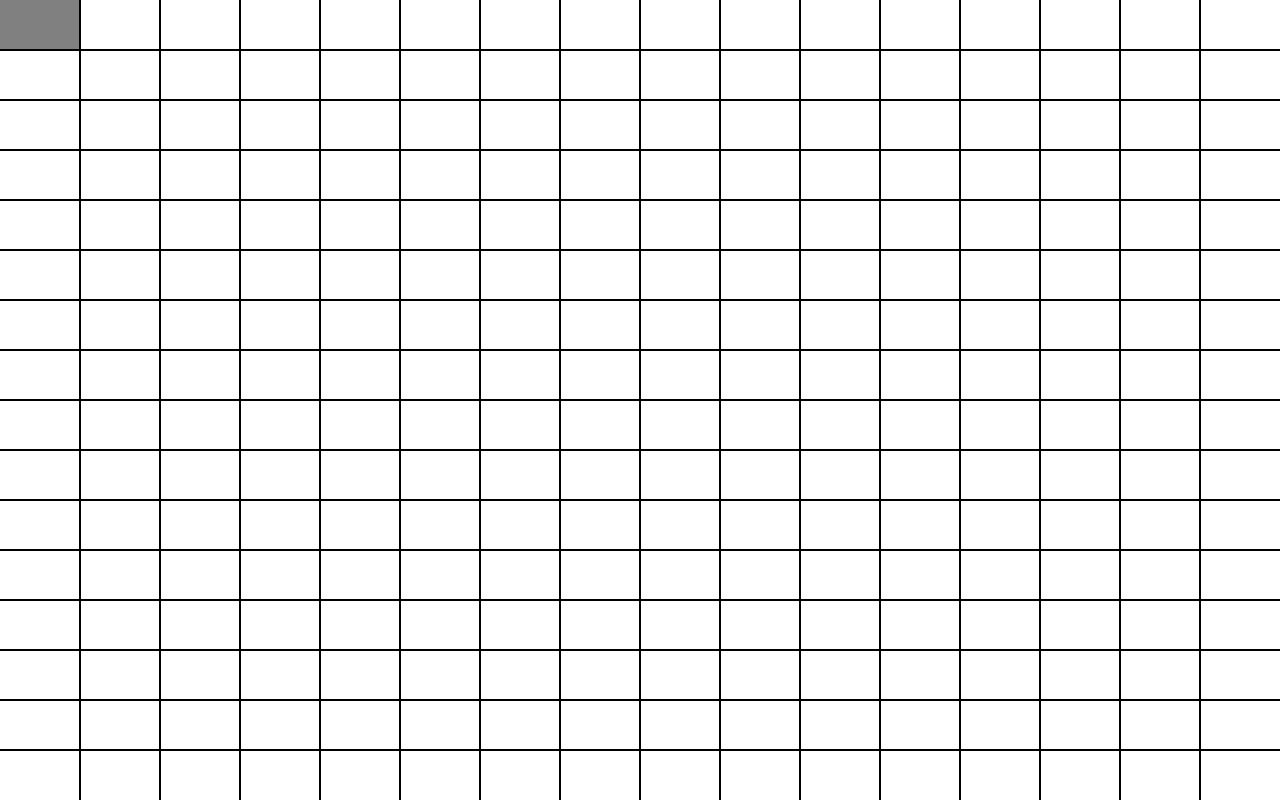
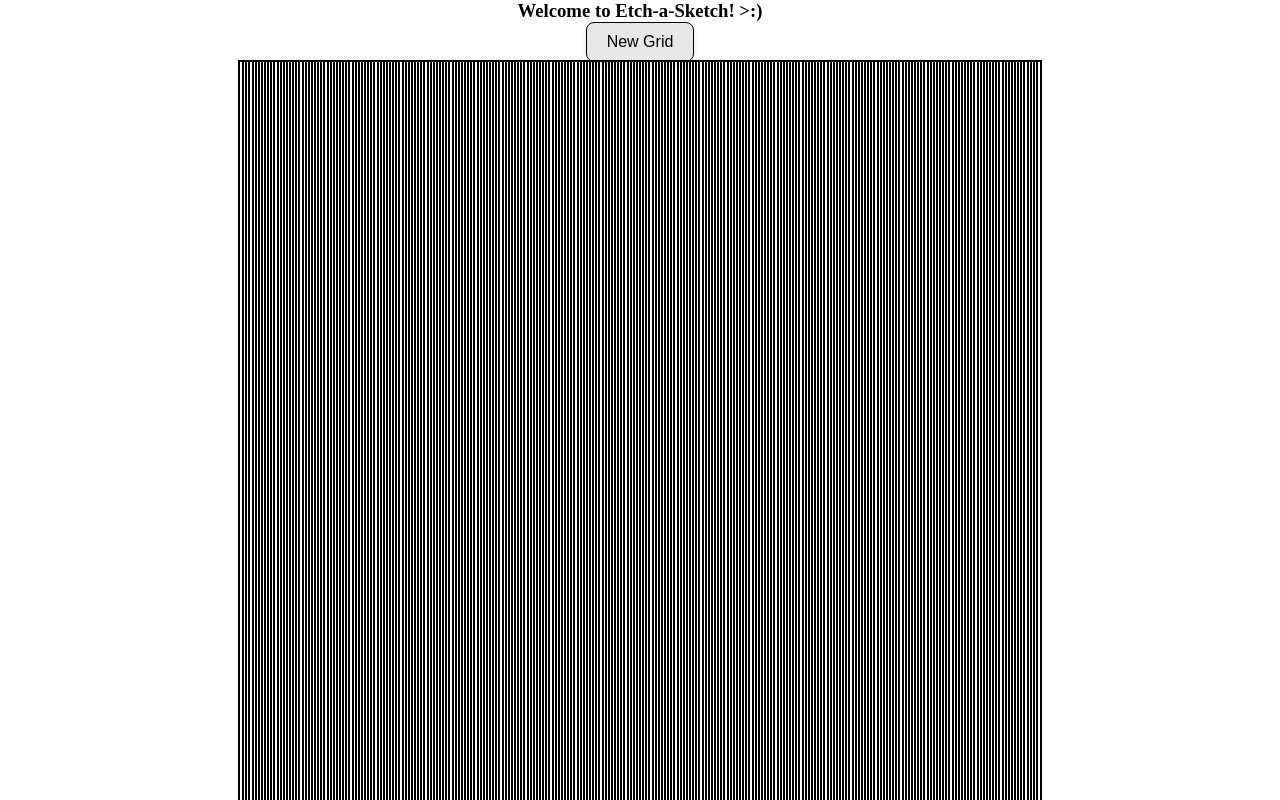
Before and after one commit to spiderzoast/etch-a-sketch, a plain HTML site: page index.html in a window 1280 px wide. Drawn offline with Linux system fonts and the light colour scheme.

Commit message:
Add button to make a new grid

```diff
--- a/index.html
+++ b/index.html
@@ -3,11 +3,13 @@
   <head>
     <meta charset="UTF-8">
     <meta name="viewport" content="width=device-width, initial-scale=1.0">
-    <title>Document</title>
+    <title>Etch-a-Sketch >:)</title>
     <link rel="stylesheet" href="style.css">
     <script defer src="./javascript.js"></script>
   </head>
   <body>
-    <div class="container"></div>
+    <h3>Welcome to Etch-a-Sketch! >:)</h3>
+    <button>New Grid</button>
+    <div class="game-container"></div>
   </body>
 </html>
--- a/javascript.js
+++ b/javascript.js
@@ -1,9 +1,17 @@
-const container = document.querySelector(".container");
+const container = document.querySelector(".game-container");
+const btn = document.querySelector("button");
 
-for (let i = 0; i < 256; i++) {
-  createSquare();
-  console.log(`Square ${i} created!`);
-}
+createGrid(16);
+
+btn.addEventListener("click", () => {
+  const input = prompt("Enter a number from 1 to 100:");
+  if (isNaturalNumberBetween1And100(input)) {
+    createGrid(input);
+  } else {
+    alert("Please insert a valid number.");
+  }
+  return;
+})
 
 function createSquare() {
   const square = document.createElement("div");
@@ -13,3 +21,18 @@ function createSquare() {
   container.appendChild(square);
   return;
 }
+
+function createGrid (number) {
+  while (container.hasChildNodes()) {
+    container.removeChild(container.lastElementChild);
+  }
+  number = number * number;
+  for (let i = 0; i < number; i++) {
+    createSquare();
+  }
+  return;
+}
+
+function isNaturalNumberBetween1And100 (num) {
+  return Number.isInteger(num) && num >= 1 && num <= 100;
+}
--- a/style.css
+++ b/style.css
@@ -5,17 +5,43 @@
   box-sizing: border-box;
 }
 
-.container {
+body {
+  width: 100vw;
+  height: 100vh;
+  display: flex;
+  flex-direction: column;
+  align-items: center;
+  justify-content: space-around;
+}
+
+/* Reset Button */
+
+button {
+  background-color: #e7e7e7;
+  border: 1px solid black;
+  padding: 10px 20px;
+  font-size: 16px;
+  border-radius: 8px;
+  box-shadow: 0 4px 6px rgba(0, 0, 0, 0.1); /* Shadow border */
+  transition: box-shadow 0.3s ease;
+}
+
+button:hover {
+  box-shadow: 0 6px 8px rgba(0, 0, 0, 0.2);
+}
+
+/* Game Box */
+
+.game-container {
   display: flex;
   flex-wrap: wrap;
-  width: 100vw;
-  height: 100vh;
+  width: 800px;
+  height: 800px;
+  outline: 2px solid black;
 }
 
-.container div {
+.game-container div {
   flex: auto;
-  width: 6.25%;
-  height: 6.25%;
   outline: 1px solid black;
 }
 
```
